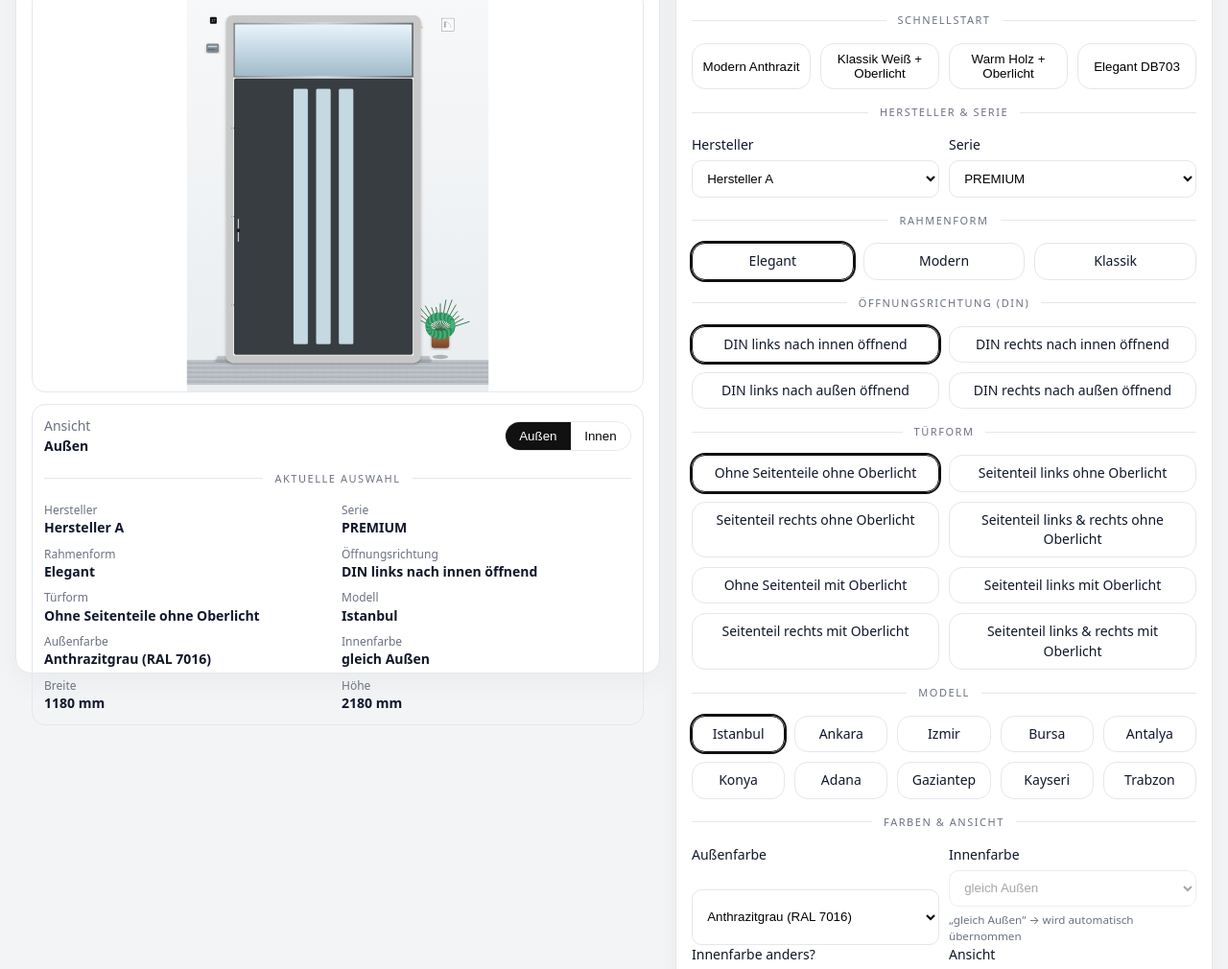
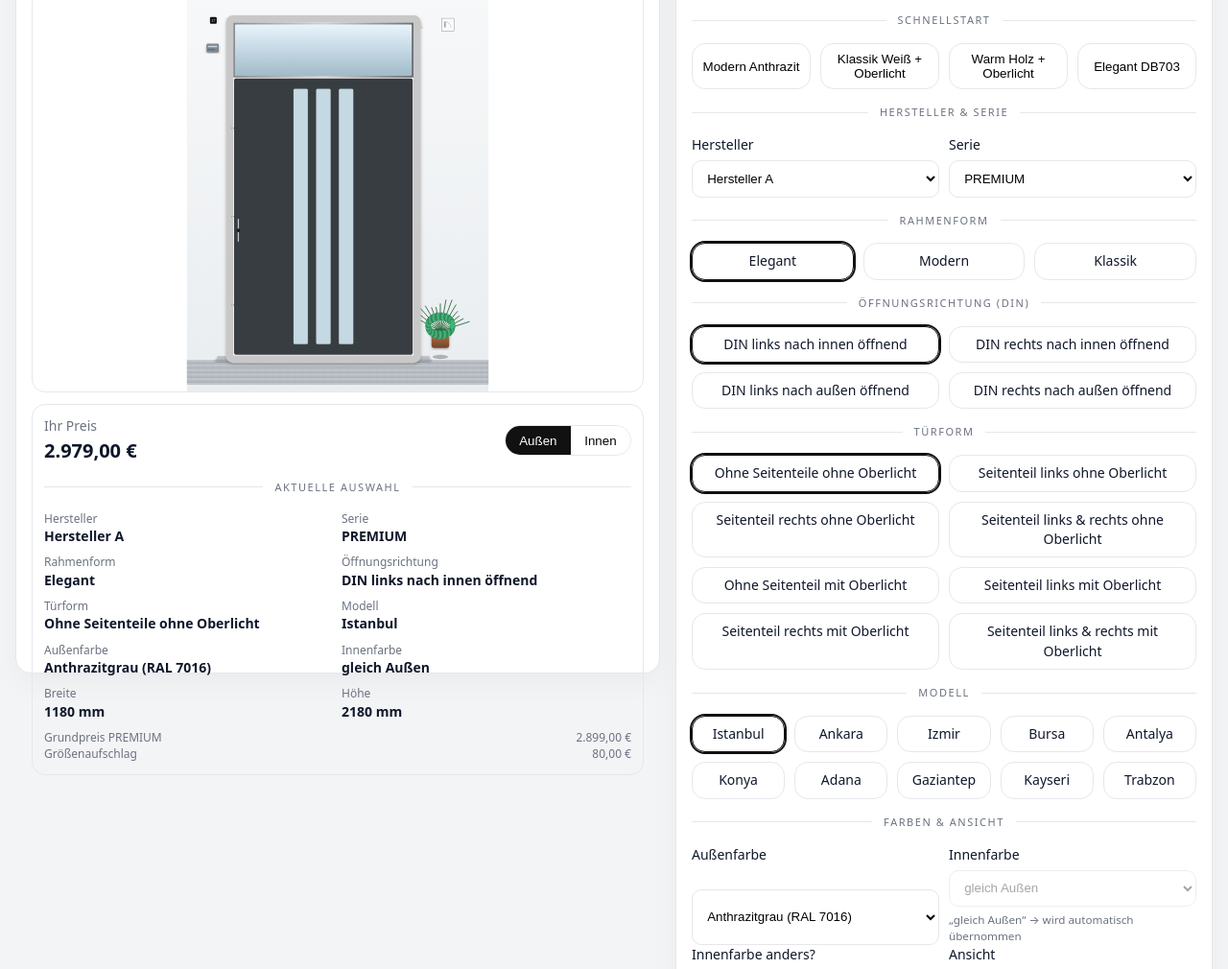
Before and after one commit to cyilmazcsa/haustueren, a plain HTML site: page index.html in a window 1280 px wide. Shown: the part 90-1100 px from the top of the page at 96% size. Drawn offline with Linux system fonts and the light colour scheme.

```diff
--- a/index.html
+++ b/index.html
@@ -32,8 +32,8 @@
     <div class="summary">
       <div class="row">
         <div>
-          <div class="muted">Ansicht</div>
-          <div id="sumView" style="font-weight:700">Außen</div>
+          <div class="muted">Ihr Preis</div>
+          <div id="priceValue" style="font-weight:700;font-size:20px"></div>
         </div>
         <div class="seg" id="viewSeg2">
           <button data-v="Außen" class="active">Außen</button>
@@ -42,6 +42,7 @@
       </div>
       <div class="divider"><span class="muted" style="letter-spacing:.14em;text-transform:uppercase;font-size:11px">Aktuelle Auswahl</span></div>
       <div class="sumgrid" id="summaryGrid"><!-- gefüllt per JS --></div>
+      <div id="priceBreakdown" class="muted" style="margin-top:8px;font-size:12px"></div>
     </div>
   </div>
 
--- a/render.js
+++ b/render.js
@@ -1,4 +1,52 @@
 import { state, $, parseDoorForm } from './state.js';
+
+const fmtEUR = n => new Intl.NumberFormat('de-DE',{style:'currency',currency:'EUR'}).format(n);
+
+const PRICE_TABLE = {
+  base: { PREMIUM: 2899, EXCLUSIV: 3299 },
+  frameForm: { Elegant: 0, Modern: 68.47, Klassik: 111.94 },
+  doorForm: {
+    "Ohne Seitenteile ohne Oberlicht": 0,
+    "Seitenteil links ohne Oberlicht": 390,
+    "Seitenteil rechts ohne Oberlicht": 390,
+    "Seitenteil links & rechts ohne Oberlicht": 780,
+    "Ohne Seitenteil mit Oberlicht": 350,
+    "Seitenteil links mit Oberlicht": 740,
+    "Seitenteil rechts mit Oberlicht": 740,
+    "Seitenteil links & rechts mit Oberlicht": 1130,
+  },
+  model: { Bursa: 150 },
+  color: {
+    '#383E42': 0,
+    '#F2F2F2': 0,
+    '#1F2326': 0,
+    '#6E6B63': 180,
+    '#6B3E2E': 240,
+  },
+  insideDifferent: 60,
+  sizeSurcharge(width,height){ let s=0; if(width>1300) s+=200; else if(width>1100) s+=80; if(height>2300) s+=220; else if(height>2200) s+=120; return s; }
+};
+
+function calcPrice(st){
+  let total = PRICE_TABLE.base[st.series];
+  total += PRICE_TABLE.frameForm[st.frameForm];
+  total += PRICE_TABLE.doorForm[st.doorForm];
+  total += PRICE_TABLE.color[st.outHex] || 0;
+  if(!st.inSame){
+    total += PRICE_TABLE.insideDifferent + (PRICE_TABLE.color[st.inHex]||0)/2;
+  }
+  total += PRICE_TABLE.model[st.model] || 0;
+  total += PRICE_TABLE.sizeSurcharge(st.width, st.height);
+  const items = [];
+  items.push(['Grundpreis '+st.series, PRICE_TABLE.base[st.series]]);
+  const rf = PRICE_TABLE.frameForm[st.frameForm]; if(rf) items.push(['Rahmenform: '+st.frameForm, rf]);
+  const df = PRICE_TABLE.doorForm[st.doorForm]; if(df) items.push(['Türform', df]);
+  const oc = PRICE_TABLE.color[st.outHex]||0; if(oc) items.push(['Außenfarbe', oc]);
+  if(!st.inSame){ items.push(['Innenfarbe', PRICE_TABLE.insideDifferent + (PRICE_TABLE.color[st.inHex]||0)/2]); }
+  const md = PRICE_TABLE.model[st.model]||0; if(md) items.push(['Modell: '+st.model, md]);
+  const sz = PRICE_TABLE.sizeSurcharge(st.width, st.height); if(sz) items.push(['Größenaufschlag', sz]);
+  return { total, breakdown: items };
+}
 
 function renderDIN(k) {
   const isL = /links/.test(k), isIn = /innen/.test(k);
@@ -49,6 +97,8 @@ export function render(){
   const frameRx = state.frameForm==='Elegant'?18:state.frameForm==='Modern'?0:8;
   const doorColor = state.view==='Außen' ? state.outHex : (state.inSame? state.outHex : state.inHex);
   document.body.classList.toggle('dark', night);
+
+  const { total: price, breakdown } = calcPrice(state);
 
   const wallGrad = night?`url(#wallNight)`:`url(#wallDay)`;
   const lampFill = night? '#ffdf7a':'#ffd54f';
@@ -125,8 +175,10 @@ export function render(){
   </svg>`;
 
   // Summary UI
-  $('#sumView').textContent = state.view;
+  $('#priceValue').textContent = fmtEUR(price);
   const sum = $('#summaryGrid'); sum.innerHTML = '';
+  const pb = $('#priceBreakdown');
+  pb.innerHTML = breakdown.map(([l,a])=>`<div><span>${l}</span><span>${fmtEUR(a)}</span></div>`).join('');
   const outColorName = $('#colOut').selectedOptions[0].textContent;
   const inColorName = state.inSame ? 'gleich Außen' : $('#colIn').selectedOptions[0].textContent;
   const rows = [
--- a/style.css
+++ b/style.css
@@ -35,5 +35,7 @@
   input,select{width:100%;border:1px solid var(--border);border-radius:10px;background:var(--card);padding:.6rem .7rem}
   /* Live Scene box */
   .scene{flex:1;border:1px solid var(--border);border-radius:14px;background:var(--card);display:grid;place-items:center;overflow:hidden;min-height:420px}
-  .summary{margin-top:12px;border:1px solid var(--border);border-radius:14px;padding:12px}
-  .sumgrid{display:grid;grid-template-columns:1fr 1fr;gap:8px}
+.summary{margin-top:12px;border:1px solid var(--border);border-radius:14px;padding:12px}
+.sumgrid{display:grid;grid-template-columns:1fr 1fr;gap:8px}
+#priceBreakdown div{display:flex;justify-content:space-between}
+.scene svg{display:block;pointer-events:none}
```
